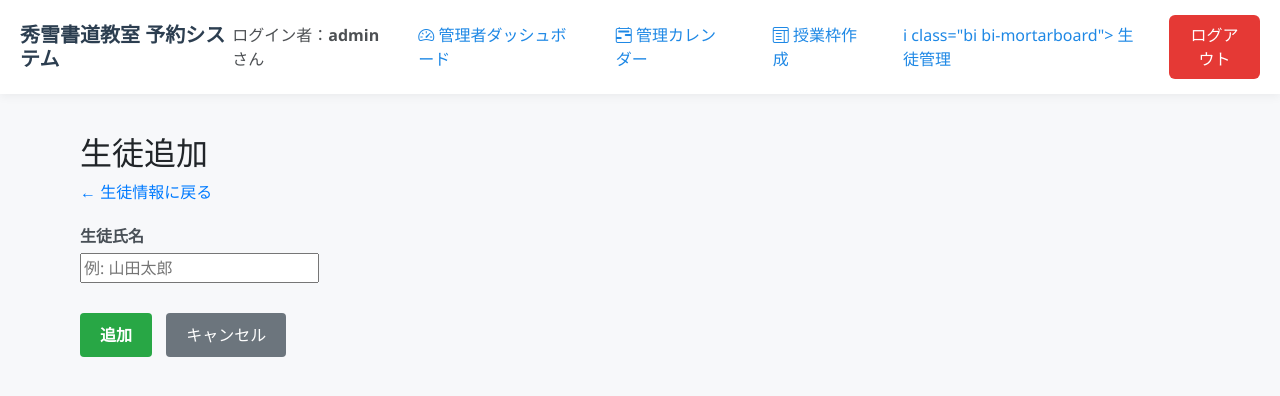
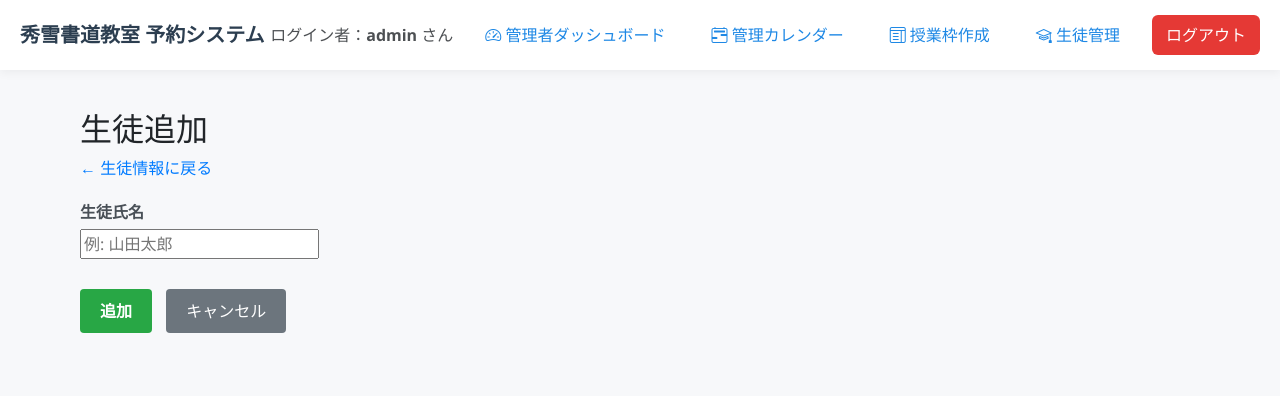
Before and after one commit to kuwajimayutaka-a11y/shodo_reserve, a Django app: page /students/add/ in a window 1280 px wide. Shown: the top 396 px of the page. Run offline with Django 5.2, Linux system fonts and the light colour scheme; a user stored in the database is signed in; tables that the repository leaves empty hold one stand-in row (values such as "Sample post").

Commit message:
新規登録の見た目2

```diff
--- a/booking/templates/base.html
+++ b/booking/templates/base.html
@@ -136,7 +136,7 @@
                 </a>
 
                 <a href="{% url 'admin_student_management' %}">
-                    i class="bi bi-mortarboard"></i> 生徒管理
+                    <i class="bi bi-mortarboard"></i> 生徒管理
                 </a>
 
             {% endif %}
```
